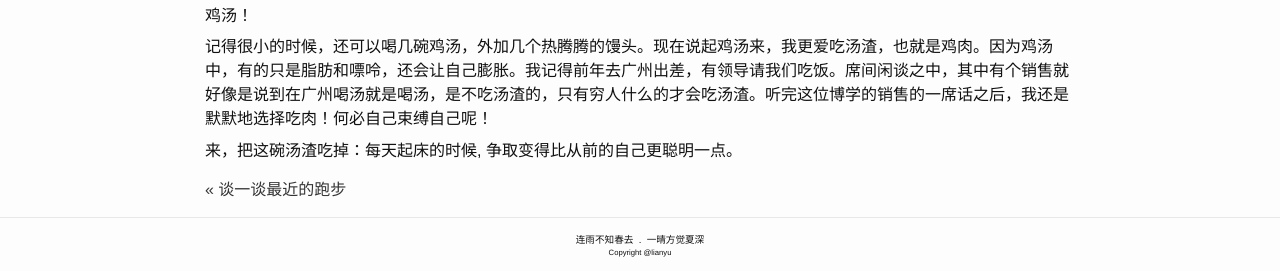
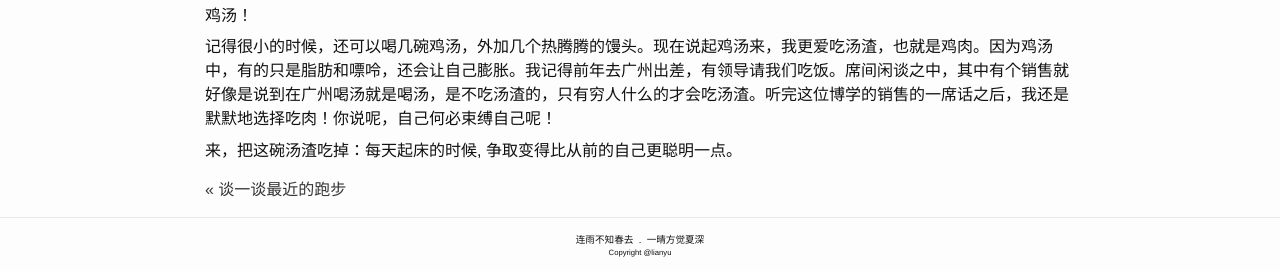
Before and after one commit to lianyu1115/lianyu, a Jekyll site: the page built from _essays/2021-03-02-把时间当朋友.md, in a window 1280 px wide. Shown: the part 998-1269 px from the top of the page. Built offline with Jekyll 4.4.1, drawn with Linux system fonts in a browser that asks for light colours.

Commit message:
Modified:   2021-03-02-把时间当朋友.md

```diff
--- a/_essays/2021-03-02-把时间当朋友.md
+++ b/_essays/2021-03-02-把时间当朋友.md
@@ -18,6 +18,6 @@ tags: ''
 
 鸡汤！
 
-记得很小的时候，还可以喝几碗鸡汤，外加几个热腾腾的馒头。现在说起鸡汤来，我更爱吃汤渣，也就是鸡肉。因为鸡汤中，有的只是脂肪和嘌呤，还会让自己膨胀。我记得前年去广州出差，有领导请我们吃饭。席间闲谈之中，其中有个销售就好像是说到在广州喝汤就是喝汤，是不吃汤渣的，只有穷人什么的才会吃汤渣。听完这位博学的销售的一席话之后，我还是默默地选择吃肉！何必自己束缚自己呢！
+记得很小的时候，还可以喝几碗鸡汤，外加几个热腾腾的馒头。现在说起鸡汤来，我更爱吃汤渣，也就是鸡肉。因为鸡汤中，有的只是脂肪和嘌呤，还会让自己膨胀。我记得前年去广州出差，有领导请我们吃饭。席间闲谈之中，其中有个销售就好像是说到在广州喝汤就是喝汤，是不吃汤渣的，只有穷人什么的才会吃汤渣。听完这位博学的销售的一席话之后，我还是默默地选择吃肉！你说呢，自己何必束缚自己呢！
 
 来，把这碗汤渣吃掉：每天起床的时候, 争取变得比从前的自己更聪明一点。
```
